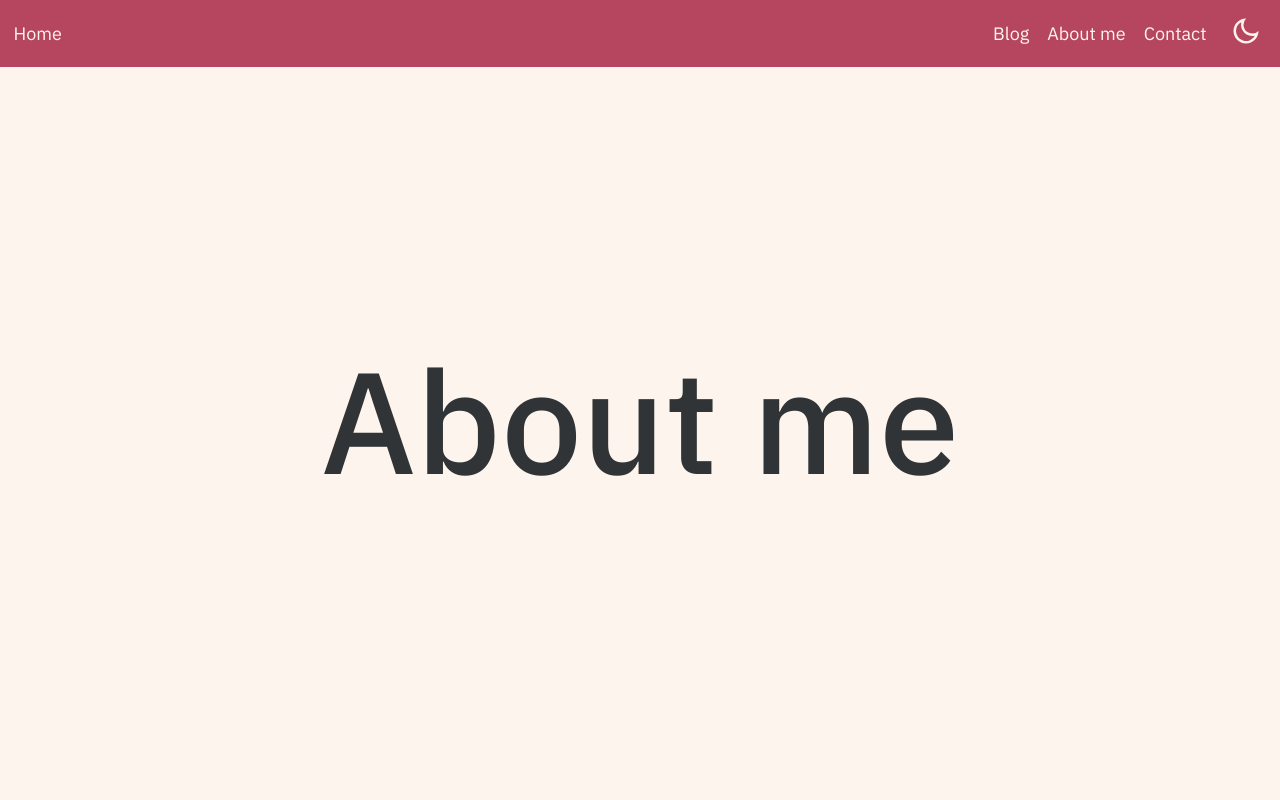
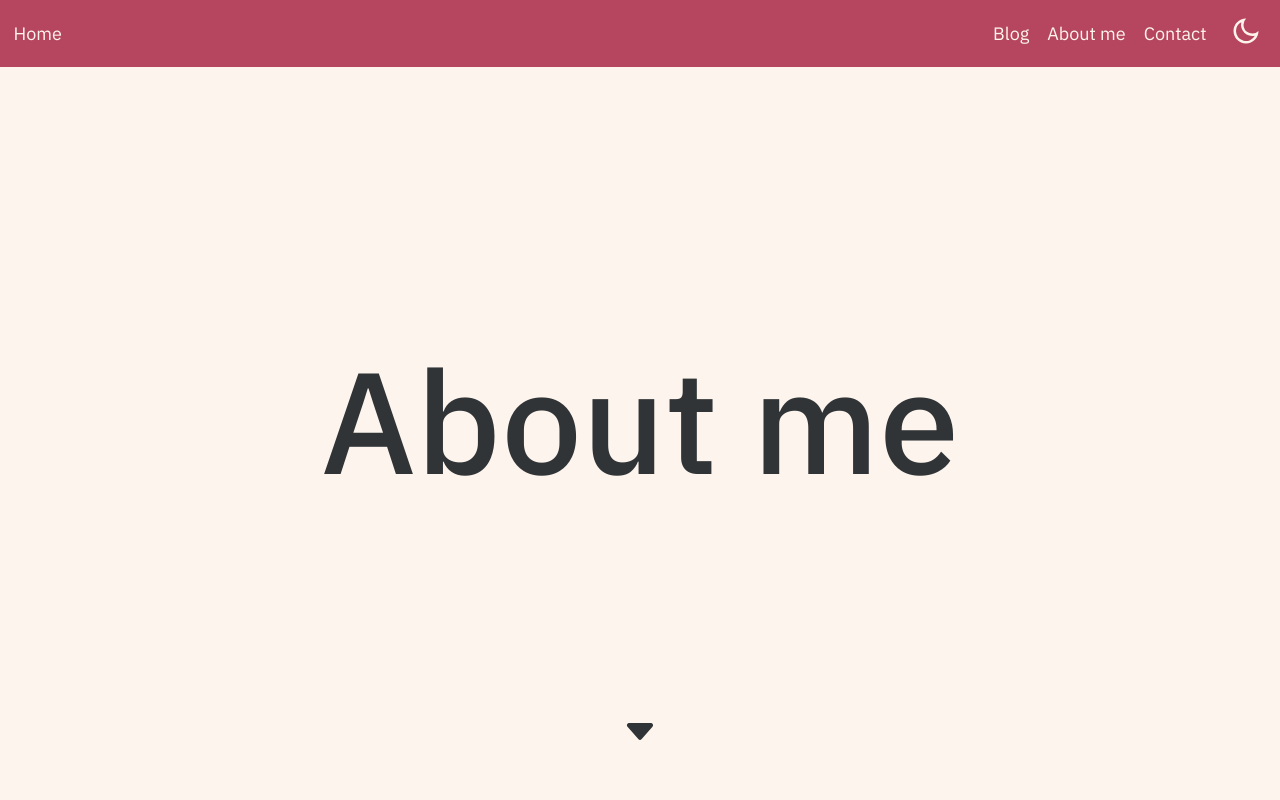
Before and after one commit to HumanBojack/Website, a SvelteKit app: page /about in a window 1280 px wide. Shown: the top 800 px of the page. Built offline with nearby package versions, Linux system fonts and the light colour scheme.

Commit message:
feat: scroll down indicator on the about me page

```diff
--- a/src/lib/styles/style.scss
+++ b/src/lib/styles/style.scss
@@ -10,6 +10,10 @@ body {
   -moz-osx-font-smoothing: grayscale;
   -webkit-font-smoothing: antialiased;
   // font-smoothing: antialiased;
+}
+
+html {
+  scroll-behavior: smooth;
 }
 
 hr {
--- a/src/routes/about/+page.svelte
+++ b/src/routes/about/+page.svelte
@@ -1,6 +1,10 @@
 <script lang="ts">
   import { calculateAge } from "$lib/helpers/calculateAge";
+
+  let y: number;
 </script>
+
+<svelte:window bind:scrollY={y}/>
 
 <svelte:head>
   <title>About</title>
@@ -9,9 +13,14 @@
 <div class="main_wrapper">
   <div class="hero">
     <h1>About me</h1>
+    <a href="#content" class="scroll-icon" style="opacity: {1 - Math.max(0, y / 100)}">
+      <svg xmlns="http://www.w3.org/2000/svg" width="16" height="16" fill="currentColor" class="bi bi-caret-down-fill" viewBox="0 0 16 16">
+        <path d="M7.247 11.14 2.451 5.658C1.885 5.013 2.345 4 3.204 4h9.592a1 1 0 0 1 .753 1.659l-4.796 5.48a1 1 0 0 1-1.506 0z"/>
+      </svg>
+    </a>
   </div>
 
-  <div class="container">
+  <div class="container" id="content">
     <div class="presentation">
       <h2>Who I am</h2>
       <div>
@@ -58,7 +67,6 @@
 </div>
 
 <style lang="scss">
-
   .main_wrapper {
     max-width: $max-width;
     margin: 0 auto;
@@ -79,6 +87,25 @@
       text-align: center;
     }
 
+    .scroll-icon {
+      color: var(--text-color);
+      position: absolute;
+      bottom: 5%;
+      left: 50%;
+      transform: translate(-50%, 0);
+      animation: up-and-down 2s ease-in-out infinite;
+
+      svg {
+        width: 2em;
+        height: 2em;
+      }
+    }
+  }
+
+  @keyframes up-and-down {
+    0% { bottom: 5%; }
+    50% { bottom: 7%; }
+    100% { bottom: 5%; }
   }
 
   .container {
```
